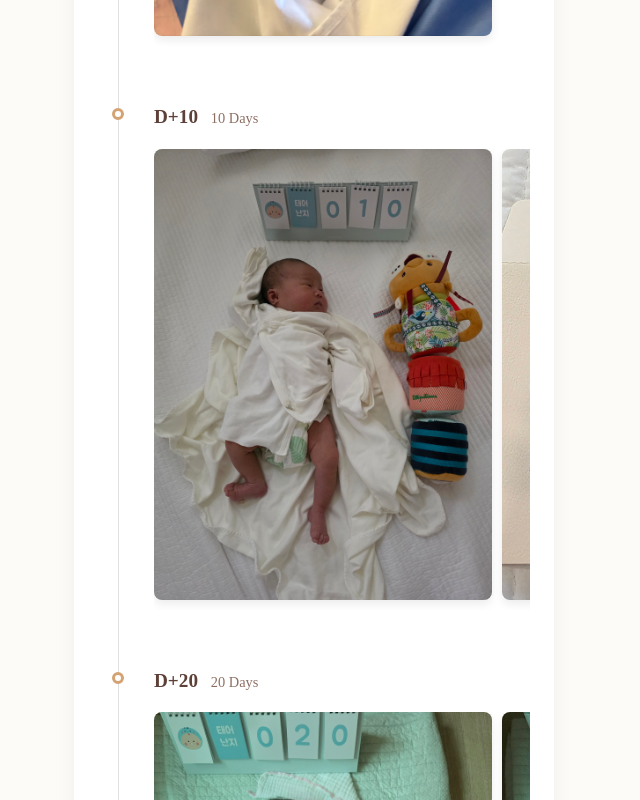
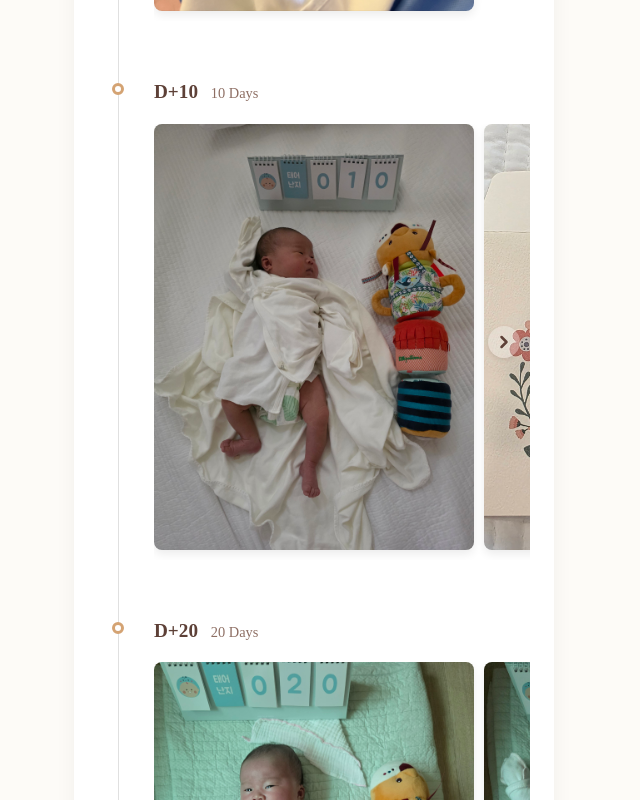
Before and after one commit to Hyunho/idam-first-birthday-invitation, a React (Vite) app: page / in a window 1280 px wide. Shown: the part 2760-3560 px from the top of the page, without its empty margins (326-966 px from the left). Built offline with nearby package versions, Linux system fonts and the light colour scheme; a web font is replaced by a local one.

Commit message:
사진에서 횡으로 스크롤 여부를 확인할 수 있는 화살표를 추가합니다.

```diff
--- a/src/components/GrowthGallery.jsx
+++ b/src/components/GrowthGallery.jsx
@@ -2,6 +2,162 @@ import React, { useState } from 'react';
 import { motion, AnimatePresence } from 'framer-motion';
 // Use data from configuration file
 import { growthGalleryData } from '../data/growthGalleryData';
+
+const PhotoCarousel = ({ photos, onImageClick }) => {
+    const scrollContainerRef = React.useRef(null);
+    const [showLeftArrow, setShowLeftArrow] = useState(false);
+    const [showRightArrow, setShowRightArrow] = useState(true);
+
+    const checkScroll = () => {
+        if (!scrollContainerRef.current) return;
+        const { scrollLeft, scrollWidth, clientWidth } = scrollContainerRef.current;
+        setShowLeftArrow(scrollLeft > 0);
+        // Allow a small buffer (e.g., 1px) for float calculation discrepancies
+        setShowRightArrow(scrollLeft < scrollWidth - clientWidth - 1);
+    };
+
+    React.useEffect(() => {
+        checkScroll();
+        const container = scrollContainerRef.current;
+        if (container) {
+            container.addEventListener('scroll', checkScroll);
+            window.addEventListener('resize', checkScroll);
+        }
+        return () => {
+            if (container) container.removeEventListener('scroll', checkScroll);
+            window.removeEventListener('resize', checkScroll);
+        };
+    }, [photos]);
+
+    const scroll = (direction) => {
+        if (!scrollContainerRef.current) return;
+        const container = scrollContainerRef.current;
+        // Scroll by about 80% of width to show next set clearly
+        const scrollAmount = container.clientWidth * 0.8;
+        container.scrollBy({
+            left: direction === 'left' ? -scrollAmount : scrollAmount,
+            behavior: 'smooth'
+        });
+    };
+
+    return (
+        <div style={{ position: 'relative' }}>
+            {/* Left Arrow */}
+            <AnimatePresence>
+                {showLeftArrow && (
+                    <motion.button
+                        initial={{ opacity: 0 }}
+                        animate={{ opacity: 1 }}
+                        exit={{ opacity: 0 }}
+                        onClick={() => scroll('left')}
+                        style={{
+                            position: 'absolute',
+                            left: '10px',
+                            top: '50%',
+                            transform: 'translateY(-50%)',
+                            zIndex: 10,
+                            background: 'rgba(255, 255, 255, 0.3)',
+                            border: 'none',
+                            borderRadius: '50%',
+                            width: '32px',
+                            height: '32px',
+                            display: 'flex',
+                            alignItems: 'center',
+                            justifyContent: 'center',
+                            cursor: 'pointer',
+                            boxShadow: '0 2px 5px rgba(0,0,0,0.1)',
+                            color: '#5d4037'
+                        }}
+                    >
+                        <svg width="20" height="20" viewBox="0 0 24 24" fill="none" stroke="currentColor" strokeWidth="3" strokeLinecap="round" strokeLinejoin="round">
+                            <polyline points="15 18 9 12 15 6"></polyline>
+                        </svg>
+                    </motion.button>
+                )}
+            </AnimatePresence>
+
+            {/* Right Arrow */}
+            <AnimatePresence>
+                {showRightArrow && (
+                    <motion.button
+                        initial={{ opacity: 0 }}
+                        animate={{ opacity: 1 }}
+                        exit={{ opacity: 0 }}
+                        onClick={() => scroll('right')}
+                        style={{
+                            position: 'absolute',
+                            right: '10px',
+                            top: '50%',
+                            transform: 'translateY(-50%)',
+                            zIndex: 10,
+                            background: 'rgba(255, 255, 255, 0.3)',
+                            border: 'none',
+                            borderRadius: '50%',
+                            width: '32px',
+                            height: '32px',
+                            display: 'flex',
+                            alignItems: 'center',
+                            justifyContent: 'center',
+                            cursor: 'pointer',
+                            boxShadow: '0 2px 5px rgba(0,0,0,0.1)',
+                            color: '#5d4037'
+                        }}
+                    >
+                        <svg width="20" height="20" viewBox="0 0 24 24" fill="none" stroke="currentColor" strokeWidth="3" strokeLinecap="round" strokeLinejoin="round">
+                            <polyline points="9 18 15 12 9 6"></polyline>
+                        </svg>
+                    </motion.button>
+                )}
+            </AnimatePresence>
+
+            <div
+                ref={scrollContainerRef}
+                style={{
+                    display: 'flex',
+                    gap: '10px',
+                    overflowX: 'auto',
+                    scrollSnapType: 'x mandatory',
+                    paddingBottom: '10px',
+                    // Hide scrollbar for Chrome, Safari and Opera
+                    '::-webkit-scrollbar': {
+                        display: 'none'
+                    },
+                    // Hide scrollbar for IE, Edge and Firefox
+                    msOverflowStyle: 'none',  /* IE and Edge */
+                    scrollbarWidth: 'none',  /* Firefox */
+                }}
+            >
+                {photos.map((photo, idx) => (
+                    <div
+                        key={idx}
+                        onClick={() => onImageClick(`${import.meta.env.BASE_URL}${photo}`)}
+                        style={{
+                            borderRadius: '8px',
+                            overflow: 'hidden',
+                            boxShadow: '0 4px 10px rgba(0,0,0,0.08)',
+                            cursor: 'pointer',
+                            flex: '0 0 85%', // Show mostly the first one, hint at second
+                            scrollSnapAlign: 'start'
+                        }}
+                    >
+                        <img
+                            src={`${import.meta.env.BASE_URL}${photo}`}
+                            alt={`growth-gallery-${idx}`}
+                            style={{
+                                width: '100%',
+                                height: 'auto',
+                                display: 'block',
+                                transition: 'transform 0.3s ease',
+                                aspectRatio: '3 / 4',
+                                objectFit: 'cover'
+                            }}
+                        />
+                    </div>
+                ))}
+            </div>
+        </div>
+    );
+};
 
 const GrowthGallery = () => {
     const [selectedImage, setSelectedImage] = useState(null);
@@ -125,48 +281,7 @@ const GrowthGallery = () => {
                                     </span>
                                 </div>
 
-                                <div style={{
-                                    display: 'flex',
-                                    gap: '10px',
-                                    overflowX: 'auto',
-                                    scrollSnapType: 'x mandatory',
-                                    paddingBottom: '10px',
-                                    // Hide scrollbar for Chrome, Safari and Opera
-                                    '::-webkit-scrollbar': {
-                                        display: 'none'
-                                    },
-                                    // Hide scrollbar for IE, Edge and Firefox
-                                    msOverflowStyle: 'none',  /* IE and Edge */
-                                    scrollbarWidth: 'none',  /* Firefox */
-                                }}>
-                                    {item.photos.map((photo, idx) => (
-                                        <div
-                                            key={idx}
-                                            onClick={() => setSelectedImage(`${import.meta.env.BASE_URL}${photo}`)}
-                                            style={{
-                                                borderRadius: '8px',
-                                                overflow: 'hidden',
-                                                boxShadow: '0 4px 10px rgba(0,0,0,0.08)',
-                                                cursor: 'pointer',
-                                                flex: '0 0 90%', // Show mostly the first one, hint at second
-                                                scrollSnapAlign: 'start'
-                                            }}
-                                        >
-                                            <img
-                                                src={`${import.meta.env.BASE_URL}${photo}`}
-                                                alt={`${item.label}-${idx}`}
-                                                style={{
-                                                    width: '100%',
-                                                    height: 'auto',
-                                                    display: 'block',
-                                                    transition: 'transform 0.3s ease',
-                                                    aspectRatio: '3 / 4', // Enforce consistent aspect ratio if needed, purely visual
-                                                    objectFit: 'cover'
-                                                }}
-                                            />
-                                        </div>
-                                    ))}
-                                </div>
+                                <PhotoCarousel photos={item.photos} onImageClick={setSelectedImage} />
                             </div>
                         </motion.div>
                     );
```
